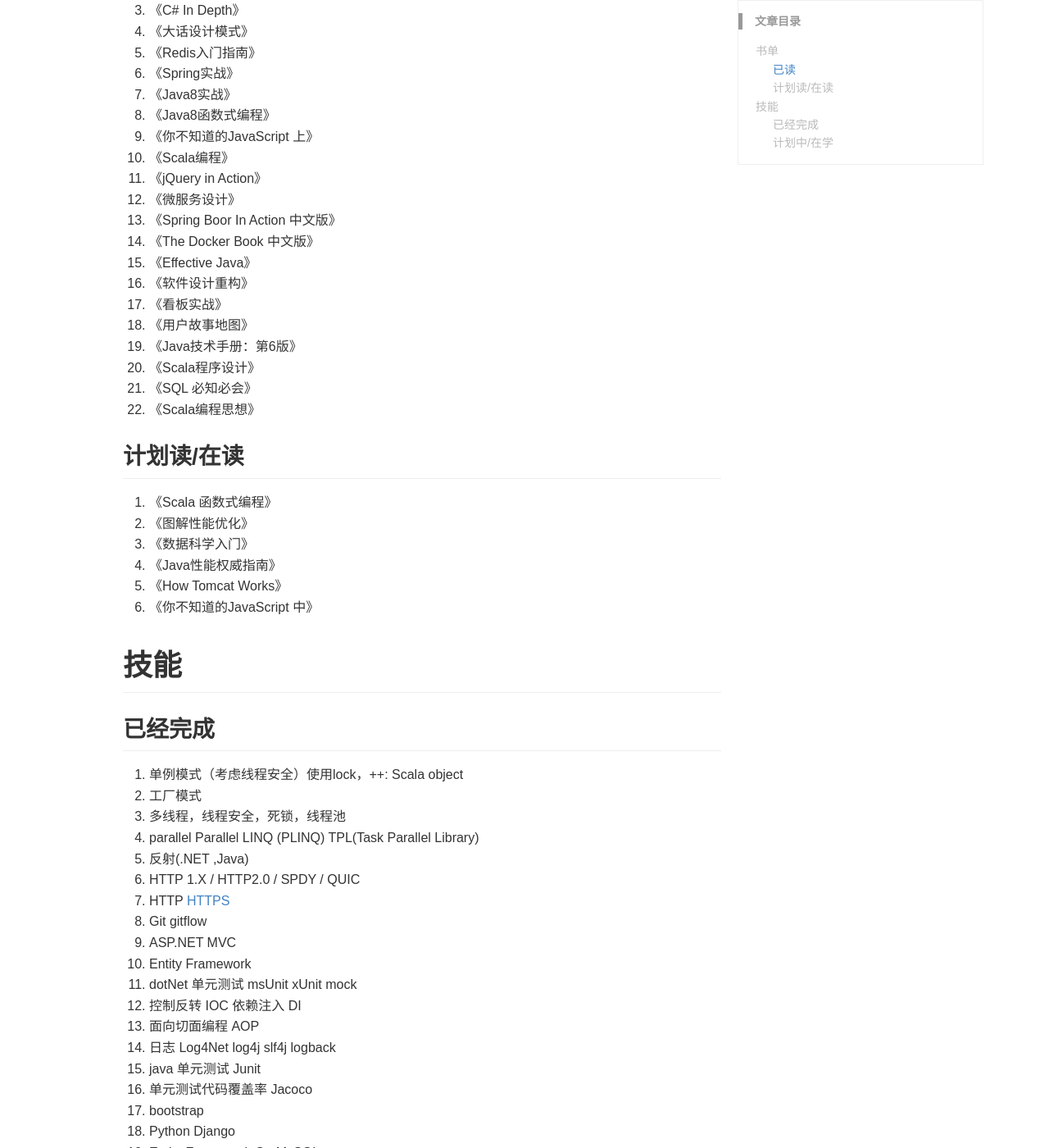
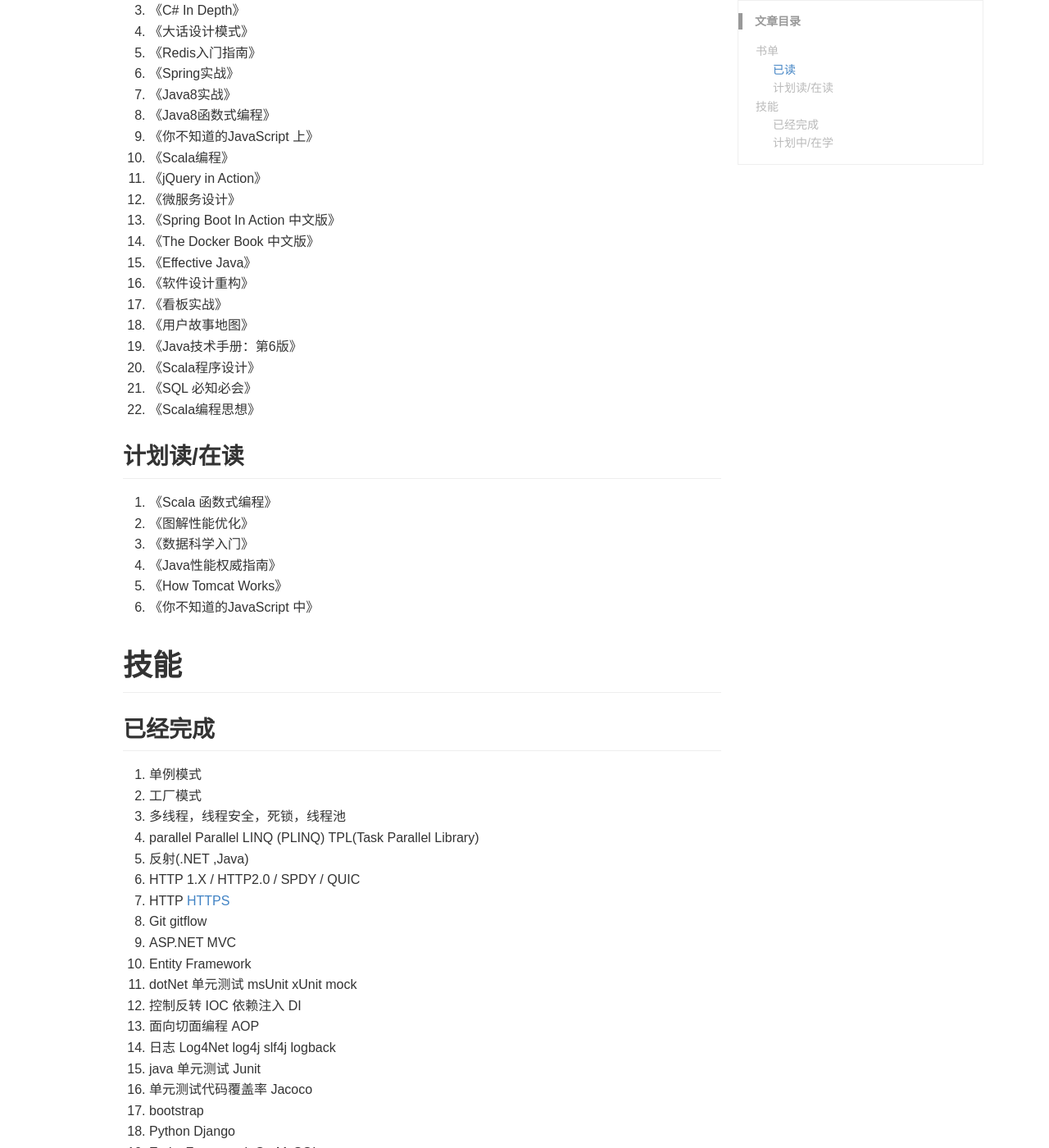
Before and after one commit to izhangzhihao/izhangzhihao.github.io, a Jekyll site: the page built from pages/MySkillTree.md, in a window 1280 px wide and 1400 px high, scrolled down 388 px. Shown: the whole window at 82% size. Built offline with Jekyll 4.4.1, drawn with Linux system fonts in a browser that asks for light colours; comment, search, counter and statistics services are not loaded.

Commit message:
Update MySkillTree.md

```diff
--- a/pages/MySkillTree.md
+++ b/pages/MySkillTree.md
@@ -20,7 +20,7 @@
 12. 《Scala编程》
 13. 《jQuery in Action》
 14. 《微服务设计》
-15. 《Spring Boor In Action 中文版》
+15. 《Spring Boot In Action 中文版》
 16. 《The Docker Book 中文版》
 17. 《Effective Java》
 18. 《软件设计重构》
@@ -43,13 +43,13 @@
 
 ## 已经完成
 
-1.	单例模式（考虑线程安全）使用lock，++: Scala object
+1.	单例模式
 2.	工厂模式
 3.	多线程，线程安全，死锁，线程池
 4.  parallel     Parallel LINQ (PLINQ)  TPL(Task Parallel Library)
 5.  反射(.NET ,Java)
 6.  HTTP 1.X / HTTP2.0 / SPDY / QUIC
-7. HTTP [HTTPS](http://www.cnblogs.com/jfzhu/p/4064035.html)
+7.  HTTP [HTTPS](http://www.cnblogs.com/jfzhu/p/4064035.html)
 7.	Git  gitflow
 8.  ASP.NET MVC
 9.  Entity Framework
```
Also changed, not shown: other parts of pages/MySkillTree.md (+2 -1 lines).
